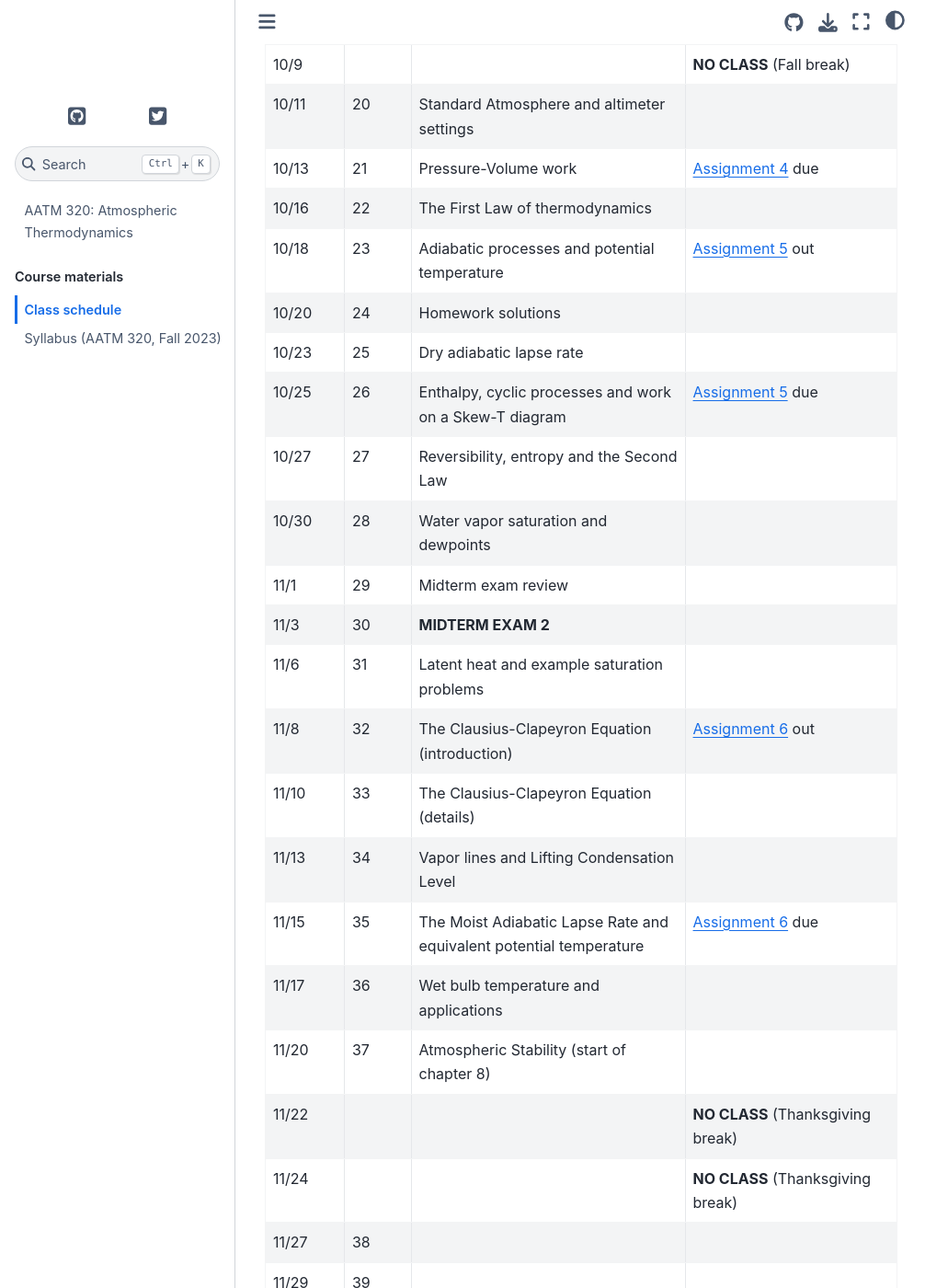
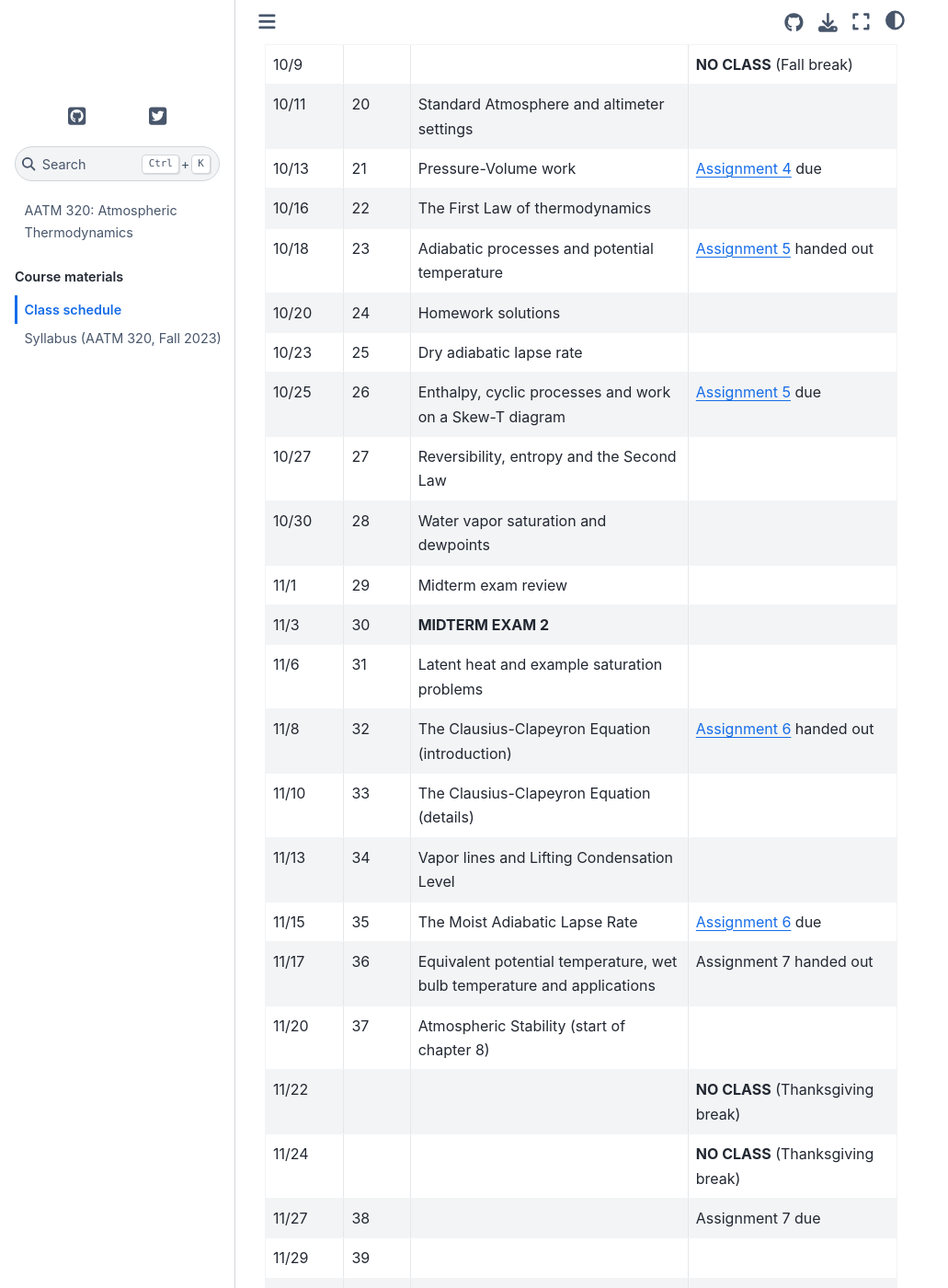
Before and after one commit to brian-rose/atm320-thermodynamics, a Jupyter Book: the page built from schedule.md, in a window 1280 px wide and 1400 px high, scrolled down 1660 px. Shown: the whole window at 92% size, without its empty margins (0-1031 px from the left). Built offline with Jupyter Book 1.0.4 settings and Sphinx 7.4.7 and the Sphinx Book theme 1.1.4, drawn with Linux system fonts in a browser that asks for light colours; pages that are not in the unit, such as notebooks, are missing from menus.

Commit message:
refinements

```diff
--- a/schedule.md
+++ b/schedule.md
@@ -100,7 +100,7 @@ The course outline closely follows the chapters in the book [_A First Course in
 * - 10/6
   - 19
   - Idealized temperature and pressure profiles
-  - [Assignment 4](assignments/assignment4) out
+  - [Assignment 4](assignments/assignment4) handed out
 * - 10/9
   -
   -
@@ -120,7 +120,7 @@ The course outline closely follows the chapters in the book [_A First Course in
 * - 10/18
   - 23
   - Adiabatic processes and potential temperature
-  - [Assignment 5](assignments/assignment5) out
+  - [Assignment 5](assignments/assignment5) handed out
 * - 10/20
   - 24
   - Homework solutions
@@ -156,7 +156,7 @@ The course outline closely follows the chapters in the book [_A First Course in
 * - 11/8
   - 32
   - The Clausius-Clapeyron Equation (introduction)
-  - [Assignment 6](assignments/assignment6) out
+  - [Assignment 6](assignments/assignment6) handed out
 * - 11/10
   - 33
   - The Clausius-Clapeyron Equation (details)
@@ -167,12 +167,12 @@ The course outline closely follows the chapters in the book [_A First Course in
   -
 * - 11/15
   - 35
-  - The Moist Adiabatic Lapse Rate and equivalent potential temperature
+  - The Moist Adiabatic Lapse Rate
   - [Assignment 6](assignments/assignment6) due
 * - 11/17
   - 36
-  - Wet bulb temperature and applications
-  -
+  - Equivalent potential temperature, wet bulb temperature and applications
+  - Assignment 7 handed out
 * - 11/20
   - 37
   - Atmospheric Stability (start of chapter 8)
@@ -188,7 +188,7 @@ The course outline closely follows the chapters in the book [_A First Course in
 * - 11/27
   - 38
   -
-  -
+  - Assignment 7 due
 * - 11/29
   - 39
   -
```
Also changed, not shown: 1 other file.
